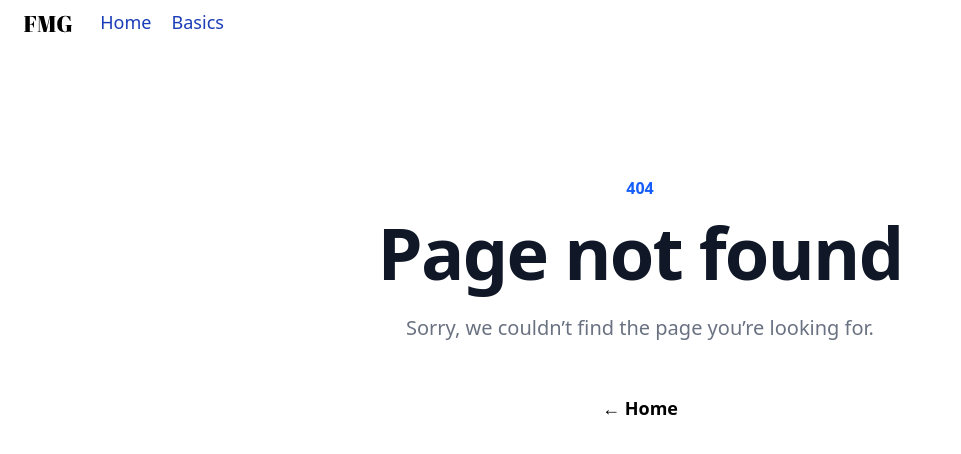
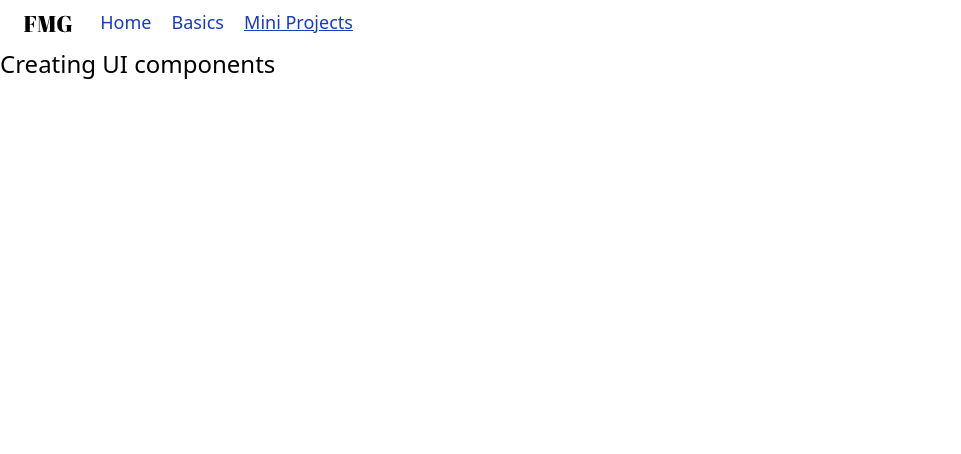
Before and after one commit to fahadkhan174/svelte, a SvelteKit app: page /mini-projects in a window 1280 px wide. Before the commit this address had no page. Shown: the top 454 px of the page, without its empty margins (0-961 px from the left). Built offline with nearby package versions, Linux system fonts and the light colour scheme.

Commit message:
add mini projects landing page

```diff
--- a/src/routes/+layout.svelte
+++ b/src/routes/+layout.svelte
@@ -43,6 +43,13 @@
 		>
 			Basics
 		</a>
+		<a
+			class="mr-4 h-12 w-12 text-lg text-blue-800 hover:underline"
+			class:underline={page.url.pathname.includes(base + '/mini-projects')}
+			href="{base}/mini-projects"
+		>
+			Mini Projects
+		</a>
 	</div>
 	<div>
 		{@render children()}
--- /dev/null
+++ b/src/routes/mini-projects/+page.svelte
@@ -0,0 +1,5 @@
+<svelte:head>
+	<title>Mini Projects</title>
+</svelte:head>
+
+<div class="text-2xl text-black">Creating UI components</div>
```
